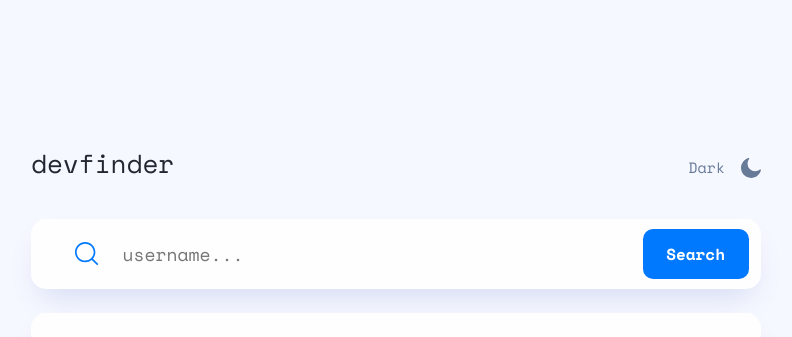
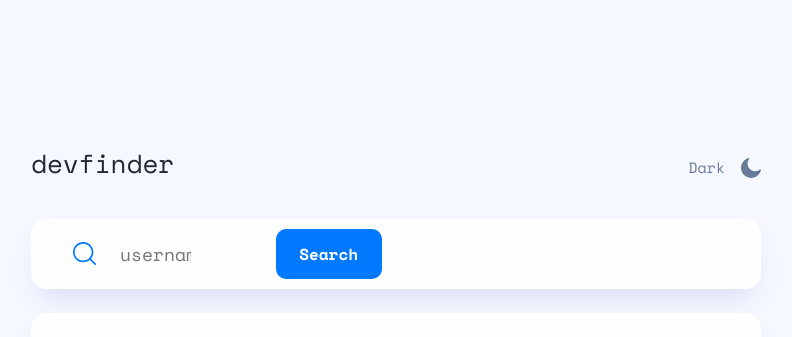
Before and after one commit to alejandroariasag/csb-ywdz1, a plain HTML site: page index.html in a window 1280 px wide. Shown: the top 337 px of the page, without its empty margins (244-1036 px from the left). Drawn offline with nearby package versions, Linux system fonts and the light colour scheme; no server answers.

Commit message:
Deployment from Codesandbox.

```diff
--- a/style.css
+++ b/style.css
@@ -103,8 +103,6 @@ a:hover {
 
 .search-form_form {
   display: flex;
-  justify-content: space-around;
-  align-items: center;
 }
 
 textarea,
@@ -121,7 +119,7 @@ input[type="text" i] {
   font-size: 13px;
   line-height: 25px;
 
-  width: 60%;
+  width: 10%;
 
   caret-color: var(--blue);
 
@@ -255,5 +253,4 @@ li.links__company:before {
 }
 .search-response-output-show {
   visibility: visible;
-  color: red;
 }
```
Also changed, not shown: assets/screenshot.jpg (added), 1 other file.
